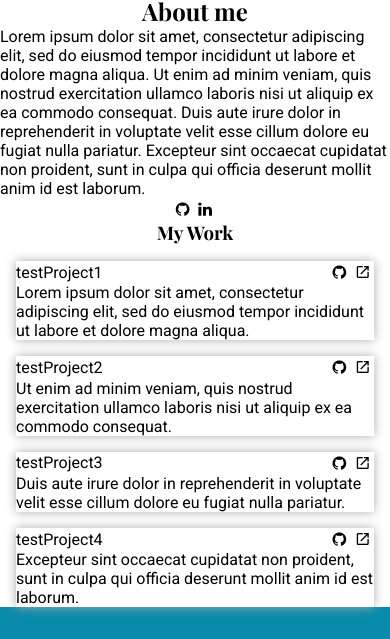
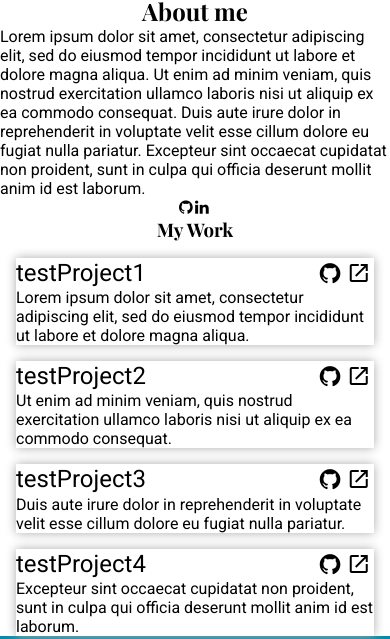
Before and after one commit to Kbouti/portfolio, a website built with webpack: page src/template.html in a window 390 px wide. Shown: the part 306-945 px from the top of the page. Built offline with nearby package versions, Linux system fonts and the light colour scheme; a web font is replaced by a local one.

Commit message:
Adjust card title font size

```diff
--- a/src/homepage.js
+++ b/src/homepage.js
@@ -103,14 +103,14 @@ function buildMain() {
     const gitHubIcon = createElement("i", projectWidgetsContainer, "", [
       "fa-github",
       "fa",
-      "widget",
+      "cardWidget",
     ]);
 
     const arrowUpRightIcon = createElement(
       "span",
       projectWidgetsContainer,
       "",
-      ["material-symbols-outlined", "widget"]
+      ["material-symbols-outlined", "cardWidget"]
     );
     arrowUpRightIcon.innerHTML = "open_in_new";
 
--- a/src/style.css
+++ b/src/style.css
@@ -113,15 +113,16 @@ main {
   }
 
   .projectName {
-    font-size: 1rem;
+    font-size: 1.5rem;
   }
 
   .material-symbols-outlined {
-    font-size: 1rem;
+    font-size: 1.5rem;
     margin: 0.2rem;
   }
 
-  .widget {
+  .cardWidget {
+    font-size:1.5rem;
     margin: 0.2rem;
   }
 }
```
Also changed, not shown: dist/bundle.js.
